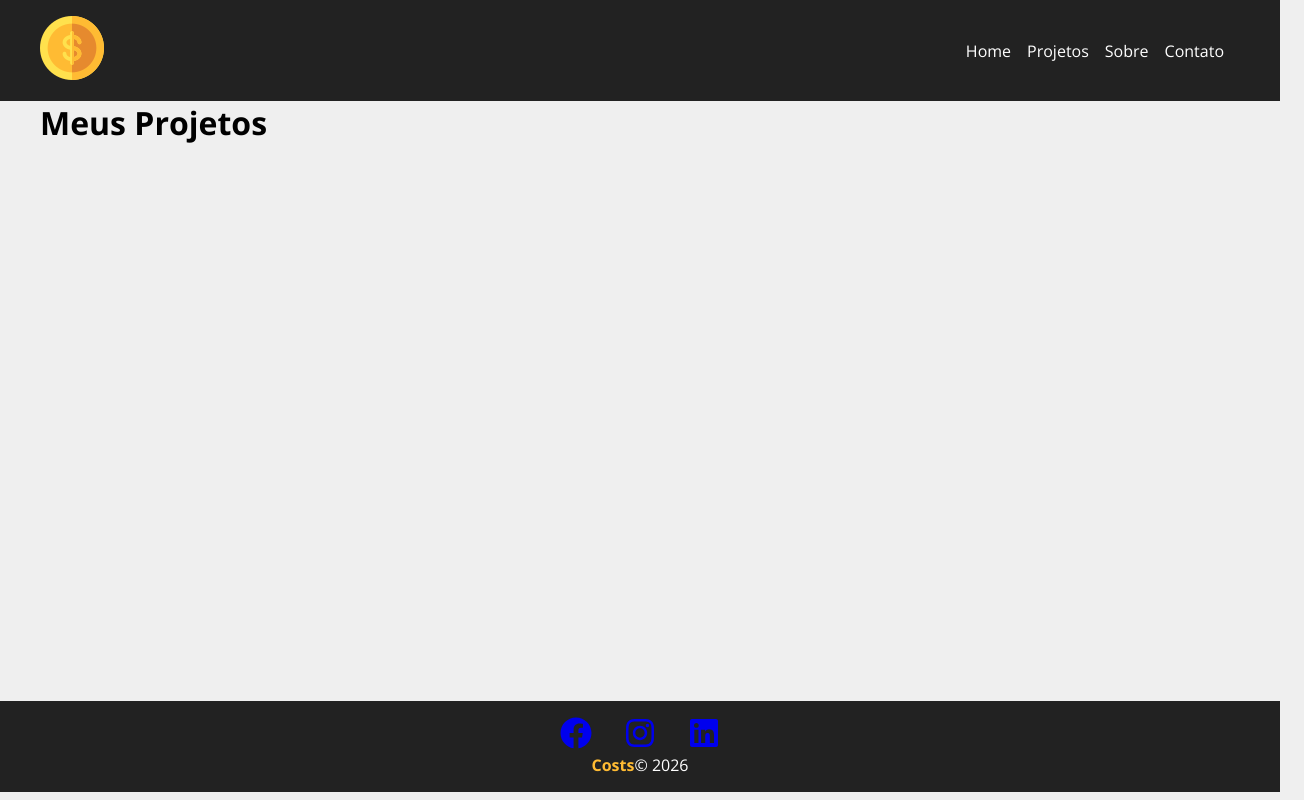
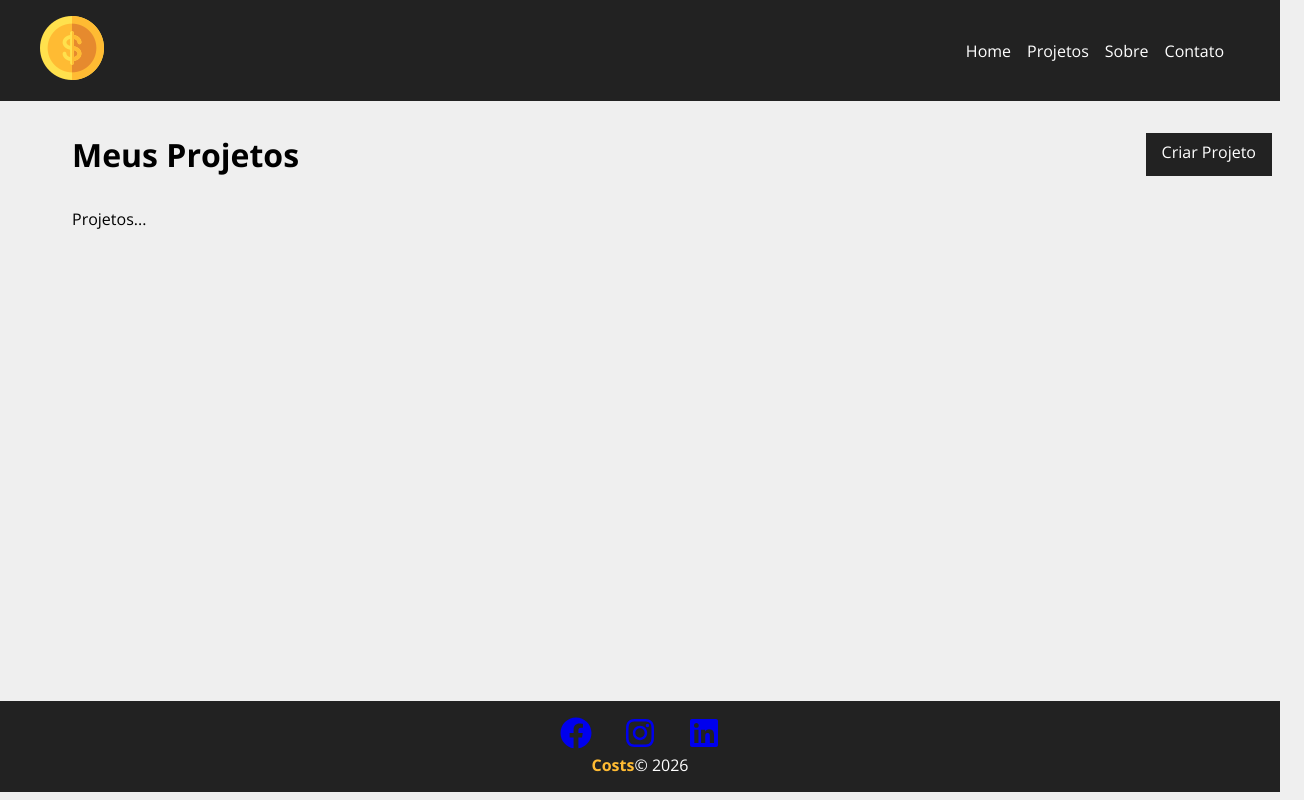
Before and after one commit to EvertonDiasBrito/projeto-custos, a React (Vite) app: page /projetos in a window 1280 px wide. Shown: the whole page, 1304 px wide, since content can reach past the window. Built offline with nearby package versions, Linux system fonts and the light colour scheme.

Commit message:
Layout da Pg Projetos

```diff
--- a/src/components/pages/Home.tsx
+++ b/src/components/pages/Home.tsx
@@ -8,7 +8,7 @@
         <section className={styles.home_container}>
             <h1>Bem-vindo ao <span>Costs</span></h1>
             <p>Comece a gerenciar seus projetos!</p>
-            <LinkButton to="novoprojeto" text="Criar Projeto"/>
+            <LinkButton to="/novoprojeto" text="Criar Projeto"/>
             <img src={savings} alt="Costs" />
         </section>
     )
--- a/src/components/pages/Message.module.css
+++ b/src/components/pages/Message.module.css
@@ -8,7 +8,7 @@
     border-radius: 5px;
 }
 
-.sucess {
+.success {
     color : #155724;
     background-color: #d4edda;
     border-color: #c3e6cb;
--- /dev/null
+++ b/src/components/pages/Projetos.module.css
@@ -0,0 +1,9 @@
+.projetos_container{
+    padding: 2em;
+}
+
+.title_container{
+    display: flex;
+    justify-content: space-between;
+    margin-bottom: 2em;
+}
--- a/src/components/pages/Projetos.tsx
+++ b/src/components/pages/Projetos.tsx
@@ -1,14 +1,24 @@
 import { useLocation } from 'react-router-dom'
+
 import Message from './Message'
+import styles from './Projetos.module.css'
+import Container from '../layout/Container'
+import LinkButton from '../layout/LinkButton'
 
 function Projetos() {
   const location = useLocation()
-  let message = location.state?.message
+  const message = location.state?.message
 
   return (
-    <div>
-      <h1>Meus Projetos</h1>
+    <div className={styles.projetos_container}>
+      <div className={styles.title_container}>
+        <h1>Meus Projetos</h1>
+        <LinkButton to="/novoprojeto" text="Criar Projeto"/>
+      </div>
       {message && <Message type="success" msg={message} />}
+      <Container customClass="start">
+        <p>Projetos...</p>
+      </Container>
     </div>
   );
 }
```
